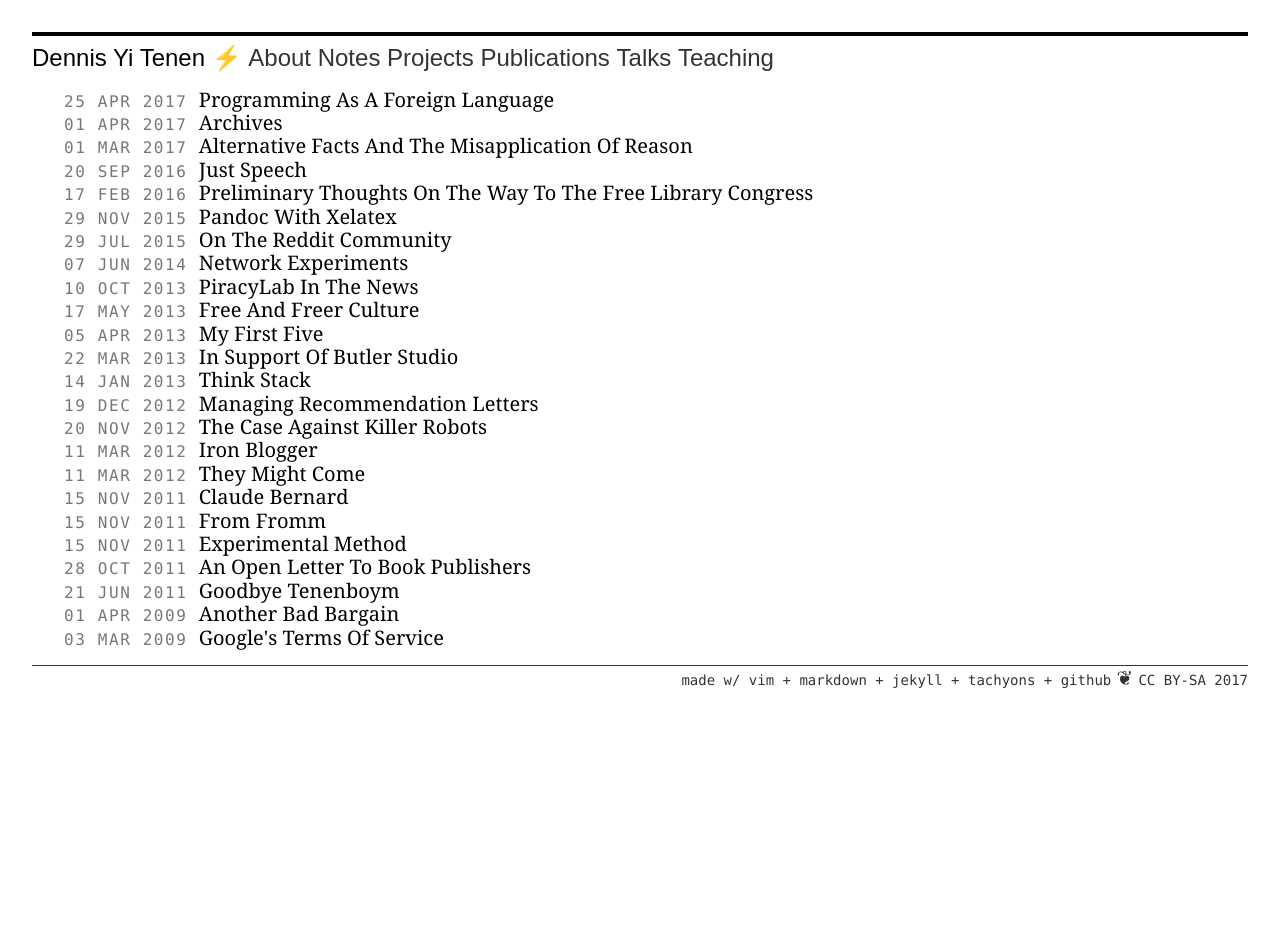
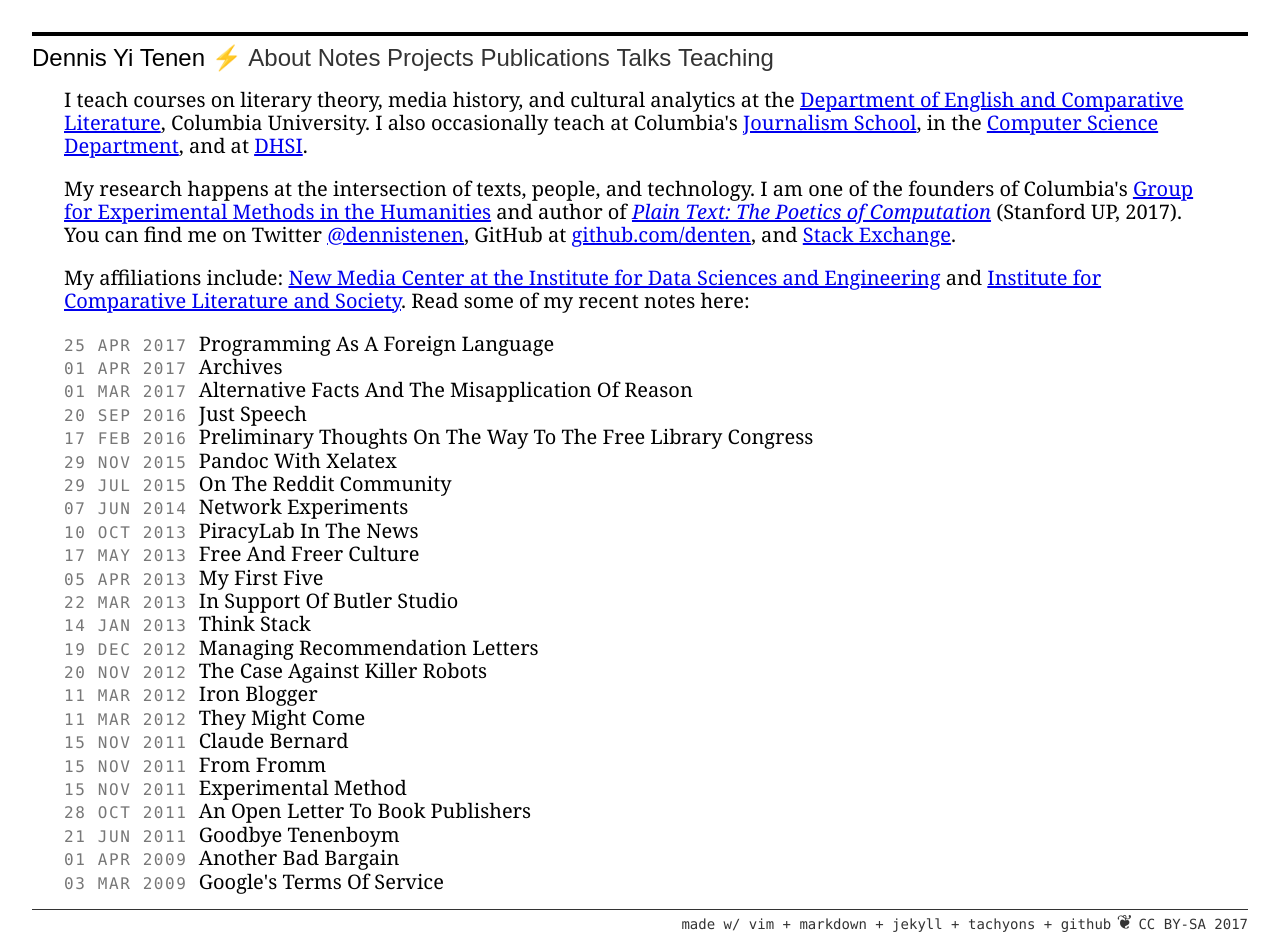
Before and after one commit to denten/denten.github.io, a Jekyll site: the page built from index.html, in a window 1280 px wide. Built offline with Jekyll 4.4.1, drawn with Linux system fonts in a browser that asks for light colours; nearby versions of some CDN libraries; library files that are not in the unit come from our copies; the list of posts is cut into pages by our own code; before the commit the page ends 900 px from its top, so only the background shows below that.

Commit message:
fix landing apge

```diff
--- a/_includes/CV/bios/bio.md
+++ b/_includes/CV/bios/bio.md
@@ -1,4 +1,4 @@
-I teach courses on literary theory, media studies, and critical computing at
+I teach courses on literary theory, media history, and cultural analytics at
 the <a href="http://english.columbia.edu/people/profile/453">Department of
 English and Comparative Literature</a>, Columbia University. I also
 occasionally teach at Columbia's <a
--- a/_includes/head.html
+++ b/_includes/head.html
@@ -33,8 +33,8 @@
         {% if node.title != null %}
             <!--<a class="capitalize </a>-->
             <a class="fw1 ttc link dark-gray hover-red
-                {% if node.url == page.url %}red{%
-                endif %}" href="{{ node.url}}">{{ node.title }}</a>
+                {% if node.url == page.url %}red
+                {% endif %}" href="{{ node.url }}">{{ node.title }}</a>
         {% endif %}
         {% endfor %}
     </div>
--- a/_layouts/home.html
+++ /dev/null
@@ -1,13 +0,0 @@
----
-layout: default
----
-
-{% for post in site.posts %}
-    <time class="f5 ttu tracked gray code">
-        {{ post.date | date_to_string }}
-    </time>
-
-    <a class="f4 link hover-purple ttc black hover-purple" href="{{ BASE_PATH }}{{ post.url }}">
-        {{ post.title }}
-    </a><br>
-{% endfor %}
--- a/_layouts/notes.html
+++ b/_layouts/notes.html
@@ -2,6 +2,18 @@
 layout: default
 ---
 
+
+<!-- sometimes we land here from the home page -->
+<!-- in that case display bio as well -->
+<div>
+{% if page.url contains page.title %}
+{% else %}
+    {% include CV/bios/bio.md %}
+    Read some of my recent notes here:
+{% endif %}
+</div>
+
+<div>
 {% for post in site.posts %}
     <time class="f5 ttu tracked gray code">
         {{ post.date | date_to_string }}
@@ -11,3 +23,4 @@ layout: default
         {{ post.title }}
     </a><br>
 {% endfor %}
+</div>
--- a/index.html
+++ b/index.html
@@ -1,3 +1,3 @@
 ---
-layout: home
+layout: notes
 ---
```
Also changed, not shown: _layouts/post-detail.html (deleted, +0 -9 lines).
